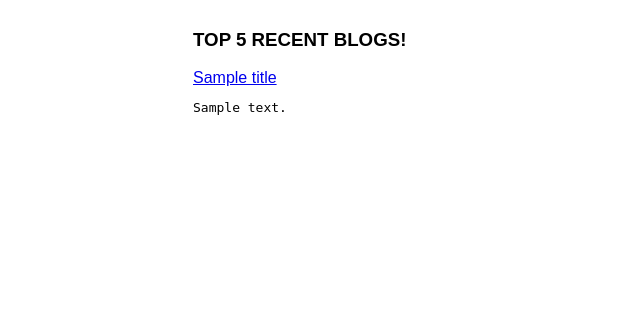
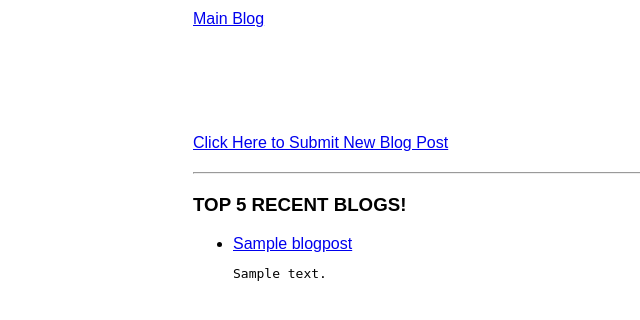
Before and after one commit to poojanikita/build-a-blog, a Python web app: template build-a-blog/templates/mainblog.html in a window 1280 px wide. Shown: the top 320 px of the page, without its empty margins (47-687 px from the left). Run offline with Jinja, Linux system fonts and the light colour scheme; the template is opened without the code that fills it: most values are stand-ins (such as "Sample title", 1, 10 or a date in 2020).

Commit message:
rendered main blog page, added more links and made pretty

```diff
--- a/build-a-blog/templates/base.html
+++ b/build-a-blog/templates/base.html
@@ -3,7 +3,7 @@
 <html>
     <head>
         <title>Build-a-blog</title>
-
+        <a href='/blog'>Main Blog</a></div>
         <style type="text/css">
             body {
                 font-family: sans-serif;
@@ -49,6 +49,7 @@
             .art-title {
                 font-weight: bold;
                 font-size: 20px;
+                font-color: green;
             }
 
             .art-body {
--- a/build-a-blog/templates/blogpost.html
+++ b/build-a-blog/templates/blogpost.html
@@ -1,5 +1,6 @@
 {%extends "base.html"%}
 {%block content%}
+
   <h1>{{blogpost.title}}</h1>
   <hr>  <br>
     {{blogpost.content}}
--- a/build-a-blog/templates/mainblog.html
+++ b/build-a-blog/templates/mainblog.html
@@ -1,11 +1,18 @@
 {%extends "base.html"%}
 {%block content%}
-  <h3>TOP 5 RECENT BLOGS!</h3>
+  <h1><marquee>Welcome to Blogs-R-Us</marquee></h1>
+  <br>
+  <a href='blog/newpost'>Click Here to Submit New Blog Post</a>
+</br>
+<hr>
+<h3>TOP 5 RECENT BLOGS!</h3>
 <form>
   {% for p in blogpost %}
-    <a href='/blog/{{p.key().id()}}'>{{title}}</a></div>
-    <pre>{{content}}</pre>
+    <ul>
+    <li><a href='/blog/{{p.key().id()}}'>{{p.title}}</a><div>
+    <pre>{{p.content}}</pre></li>
     </div>
+  </ul>
   {% endfor %}
 </form>
 
--- a/build-a-blog/templates/newpost.html
+++ b/build-a-blog/templates/newpost.html
@@ -1,6 +1,6 @@
 {%extends "base.html"%}
 {%block content%}
-
+    <h1> New Blog Post! </h1>
     <form method = "post">
       <label>
         <div>title</div>
```
Also changed, not shown: build-a-blog/main.py (+20 -2 lines), 1 other file.
